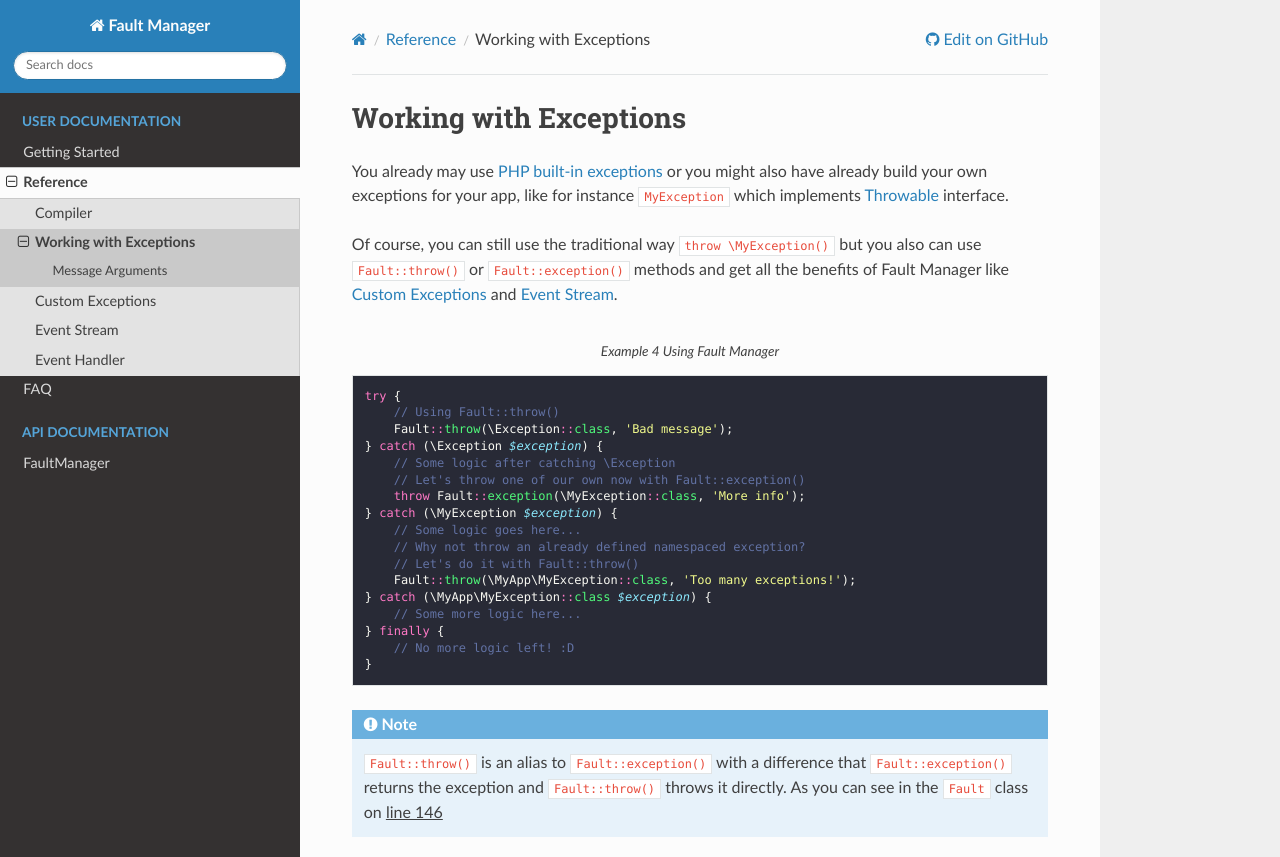
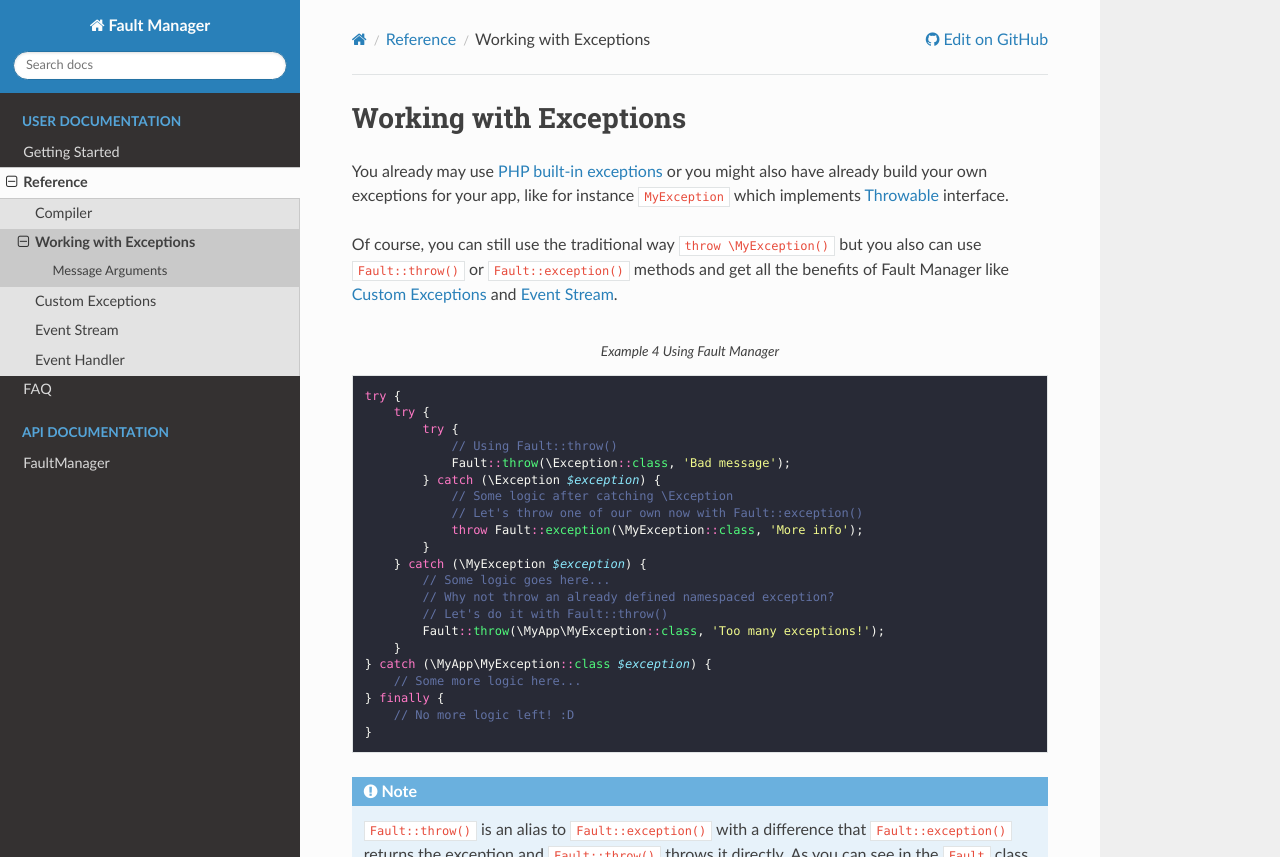
Before and after one commit to panosru/fault-manager, a Sphinx documentation site: the page built from docs/source/features/exceptions.rst, in a window 1280 px wide and 900 px high, cut to the strip 0-857 px from the top of the window. Built offline with Sphinx 7.4.7 and the Read the Docs theme 2.0.0, drawn with Linux system fonts in a browser that asks for light colours; the version number could not be read and is left out; cross-references to code outside the pages are shown as plain code.

Commit message:
Docs update (typos & bug)

```diff
--- a/docs/source/features/event-handler.rst
+++ b/docs/source/features/event-handler.rst
@@ -42,7 +42,7 @@
     Fault::registerHandler(\Exception::class, MyHandler());
 
 
-If the asterisk (\*) character is used as value for :php:attr:`$eventId` parameter, then that handler will listen to
+If the asterisk (\*) character is used as a value for :php:attr:`$eventId` parameter, then that handler will listen to
 all events.
 
 .. php:class:: Fault
--- a/docs/source/features/exceptions.rst
+++ b/docs/source/features/exceptions.rst
@@ -21,17 +21,21 @@
     :name: using-fault-manager
 
     try {
-        // Using Fault::throw()
-        Fault::throw(\Exception::class, 'Bad message');
-    } catch (\Exception $exception) {
-        // Some logic after catching \Exception
-        // Let's throw one of our own now with Fault::exception()
-        throw Fault::exception(\MyException::class, 'More info');
-    } catch (\MyException $exception) {
-        // Some logic goes here...
-        // Why not throw an already defined namespaced exception?
-        // Let's do it with Fault::throw()
-        Fault::throw(\MyApp\MyException::class, 'Too many exceptions!');
+        try {
+            try {
+                // Using Fault::throw()
+                Fault::throw(\Exception::class, 'Bad message');
+            } catch (\Exception $exception) {
+                // Some logic after catching \Exception
+                // Let's throw one of our own now with Fault::exception()
+                throw Fault::exception(\MyException::class, 'More info');
+            }
+        } catch (\MyException $exception) {
+            // Some logic goes here...
+            // Why not throw an already defined namespaced exception?
+            // Let's do it with Fault::throw()
+            Fault::throw(\MyApp\MyException::class, 'Too many exceptions!');
+        }
     } catch (\MyApp\MyException::class $exception) {
         // Some more logic here...
     } finally {
--- a/docs/source/getting-started.rst
+++ b/docs/source/getting-started.rst
@@ -13,8 +13,8 @@
 put it in `GitHub <https://github.com/omegad-biz/fault-manager>`_, is now open-source and available to everybody.
 
 Fault Manager is under `MIT license <https://github.com/omegad-biz/fault-manager/blob/master/LICENSE>`_, feel free to
-use it and if you have any suggestions to improve is or if you want to get your hands dirty and add some functionality
-into it that you believe is currently missing, then feel free to do so! Don't forget to check the
+use it and if you have any suggestions to improve it or if you want to get your hands dirty and add some functionality
+into it, that you believe is currently missing, then feel free to do so! Don't forget to check the
 `Contributing <https://github.com/omegad-biz/fault-manager/blob/master/CONTRIBUTING.md>`_ page!
 
 
--- a/docs/source/getting-started/overview.rst
+++ b/docs/source/getting-started/overview.rst
@@ -5,8 +5,7 @@
 Overview and Features
 =====================
 
-With Fault Manager, you can easily throw or create already defined exceptions, either your own either PHP build in
-exceptions.
+With Fault Manager, you can easily throw either your own either PHP build in exceptions.
 
 Besides that, you are able to generate on-the-fly exceptions that do not exist yet, Fault Manager will
 generate them for you thus they won't need to be generated next time you call them and also if you use an IDE, you'll
```
